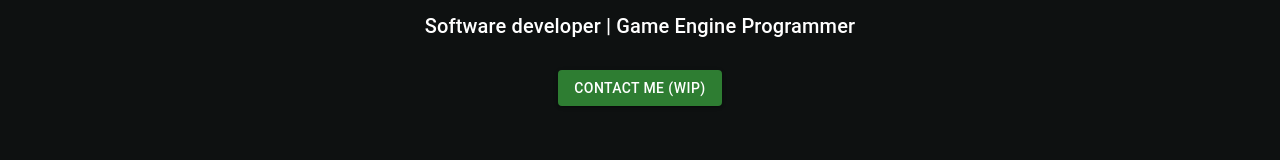
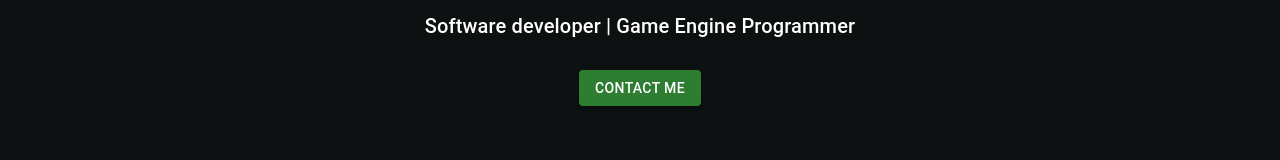
Before and after one commit to zhihao95/zh-portfolio, a React (Create React App) app: page /#/ in a window 1280 px wide. Shown: the part 332-492 px from the top of the page. Built offline with nearby package versions, Linux system fonts and the light colour scheme.

Commit message:
edited home contact button to open drawer

```diff
--- a/public/index.html
+++ b/public/index.html
@@ -24,7 +24,7 @@
       work correctly both with client-side routing and a non-root public URL.
       Learn how to configure a non-root public URL by running `npm run build`.
     -->
-    <title>React App</title>
+    <title>Ting Zhi Hao</title>
   </head>
   <body>
     <noscript>You need to enable JavaScript to run this app.</noscript>
--- a/src/components/LeftDrawer/LeftDrawer.jsx
+++ b/src/components/LeftDrawer/LeftDrawer.jsx
@@ -61,10 +61,10 @@ function LeftDrawer() {
             <Email sx={{ minWidth: '50px' }} />
             {'  zhihao_ting@outlook.com'}
           </Typography>
-          <Button sx={buttonStyle}><LinkedIn /></Button>
-          <Button sx={buttonStyle}><GitHub /></Button>
-          <Button sx={buttonStyle}><Facebook /></Button>
-          <Button sx={buttonStyle}><Instagram /></Button>
+          <Button target="_blank" href="https://www.linkedin.com/in/zhihao-ting" sx={buttonStyle}><LinkedIn /></Button>
+          <Button target="_blank" href="https://github.com/zhihao95/zh-portfolio" sx={buttonStyle}><GitHub /></Button>
+          <Button target="_blank" href="https://www.facebook.com/zhihao.ting" sx={buttonStyle}><Facebook /></Button>
+          <Button target="_blank" href="https://www.instagram.com/zhi_haooo" sx={buttonStyle}><Instagram /></Button>
         </Stack>
       </Container>
     </Box>
--- a/src/pages/Home/Home.jsx
+++ b/src/pages/Home/Home.jsx
@@ -9,6 +9,8 @@ import {
   ImageList,
   ImageListItem,
 } from '@mui/material';
+import { DRAWER_OPEN } from '../../components/Actions/actions';
+import { useDrawerOpenContext } from '../../components/Contexts/Contexts';
 
 const bannerContainer = {
   // backgroundRepeat: "no-repeat",
@@ -99,6 +101,12 @@ const itemData = [
 ];
 
 function Home() {
+  const { dispatch } = useDrawerOpenContext();
+
+  const openDrawer = () => {
+    dispatch({ type: DRAWER_OPEN, payload: true });
+  };
+
   return (
     <Box>
       <Container maxWidth="100%" sx={bannerContainer}>
@@ -111,8 +119,12 @@ function Home() {
               Software developer | Game Engine Programmer
             </Typography>
             <Typography sx={{ textAlign: 'center' }} variant="h6">
-              <Button variant="contained" color="success">
-                Contact Me (WIP)
+              <Button
+                onClick={() => openDrawer()}
+                variant="contained"
+                color="success"
+              >
+                Contact Me
               </Button>
             </Typography>
           </Stack>
```
Also changed, not shown: public/manifest.json.
